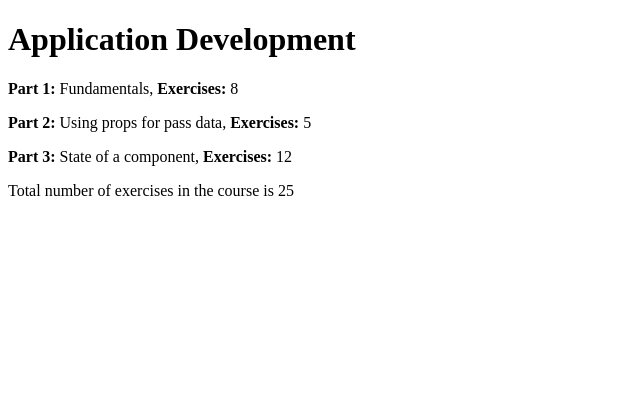
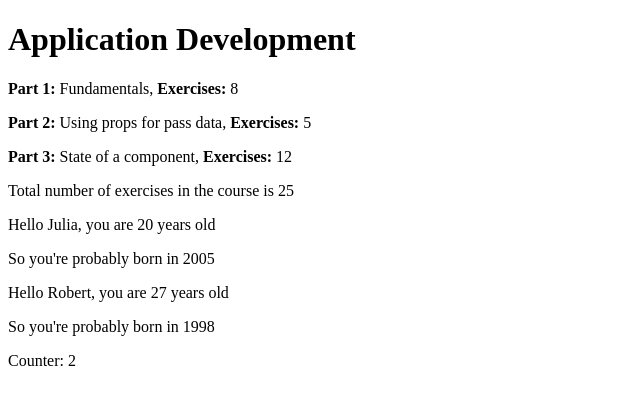
Before and after one commit to krishnaprithvi/practice, a React (Vite) app in the folder part1/courseinfo/: page / in a window 1280 px wide. Shown: the top 404 px of the page, without its empty margins (0-640 px from the left). Built offline with nearby package versions, Linux system fonts and the light colour scheme.

Commit message:
helper functions, rerender using render function

```diff
--- a/part1/courseinfo/src/App.jsx
+++ b/part1/courseinfo/src/App.jsx
@@ -27,7 +27,24 @@ const Total = (prop) => {
   )
 }
 
-const Application = () => {
+const Hello = ({name, age}) => {
+  // const {name, age} = props
+  // const bornYear = () => {
+  //   const yearNow = new Date().getFullYear()
+  //   return yearNow - age
+  // }
+
+  const bornYear = () => new Date().getFullYear() - age
+
+  return (
+    <>
+    <p>Hello {name}, you are {age} years old</p>
+    <p>So you're probably born in {bornYear()}</p>
+    </>
+  )
+}
+
+const Application = ({counter}) => {
   // const course = "Application Development"
   // const parts = [
   //     {
@@ -43,7 +60,9 @@ const Application = () => {
   //       exercises: 12
   //     }
   // ]
-
+  // console.log("Counter", counter)
+  const name = "Julia"
+  const age = "20"
   const course = {
     name: "Application Development",
     parts: [
@@ -67,6 +86,9 @@ const Application = () => {
       <Header course={course.name} />
       <Body parts={course.parts}/>
       <Total exercises={course.parts} />
+      <Hello name={name} age={age} />
+      <Hello name="Robert" age='27' />
+      <p>Counter: {counter}</p>
     </div>
   )
 }
--- a/part1/courseinfo/src/main.jsx
+++ b/part1/courseinfo/src/main.jsx
@@ -2,4 +2,16 @@ import ReactDOM from 'react-dom/client'
 
 import Application from './App'
 
-ReactDOM.createRoot(document.getElementById('root')).render(<Application />)
+let counter = 1
+
+const root = ReactDOM.createRoot(document.getElementById('root'))
+
+// ReactDOM.createRoot(document.getElementById('root')).render(<Application counter={counter}/>)
+
+const refresh = () => {
+    root.render(<Application counter={counter}/>)
+}
+setInterval(() => {
+    refresh()
+    counter += 1
+}, 2000)
```
